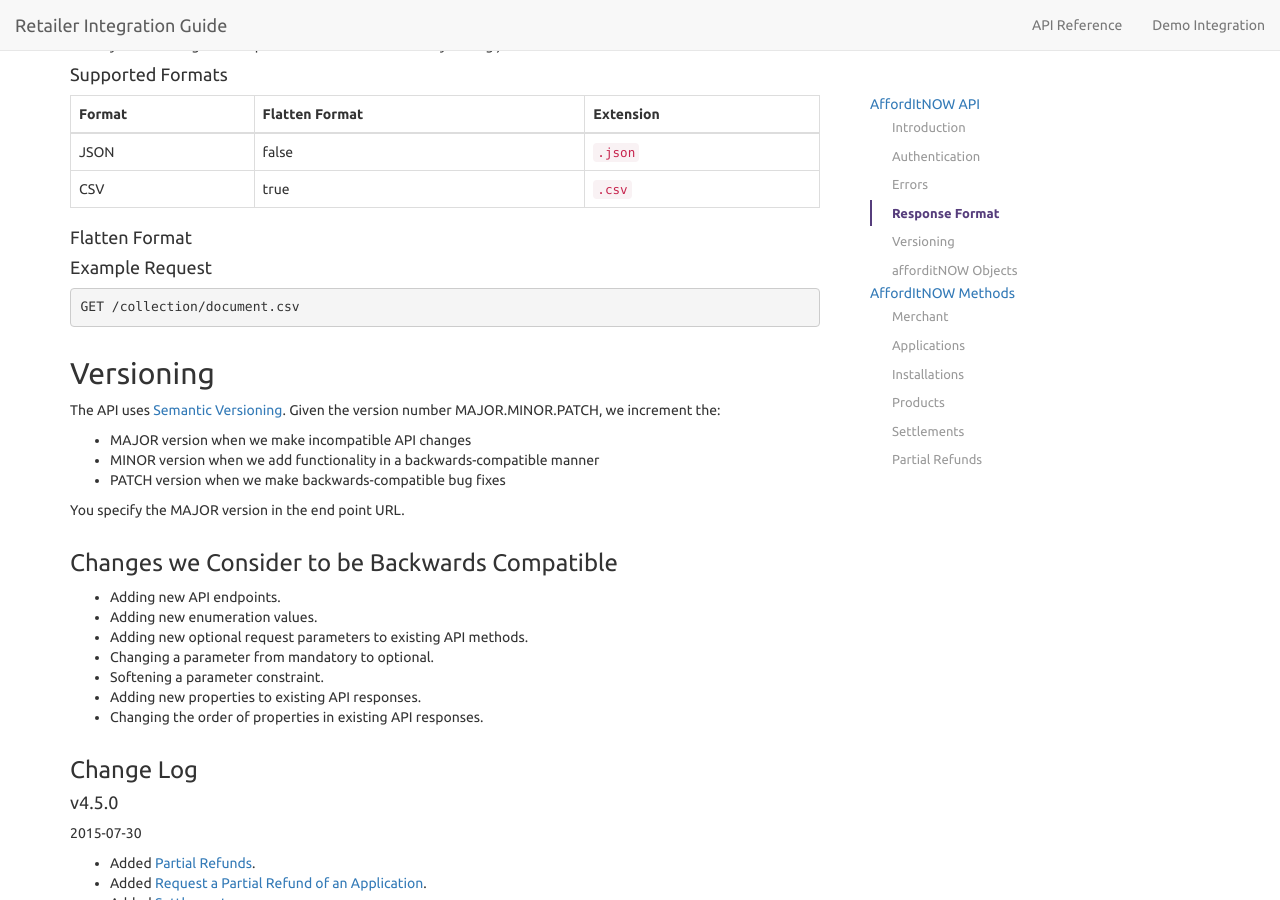
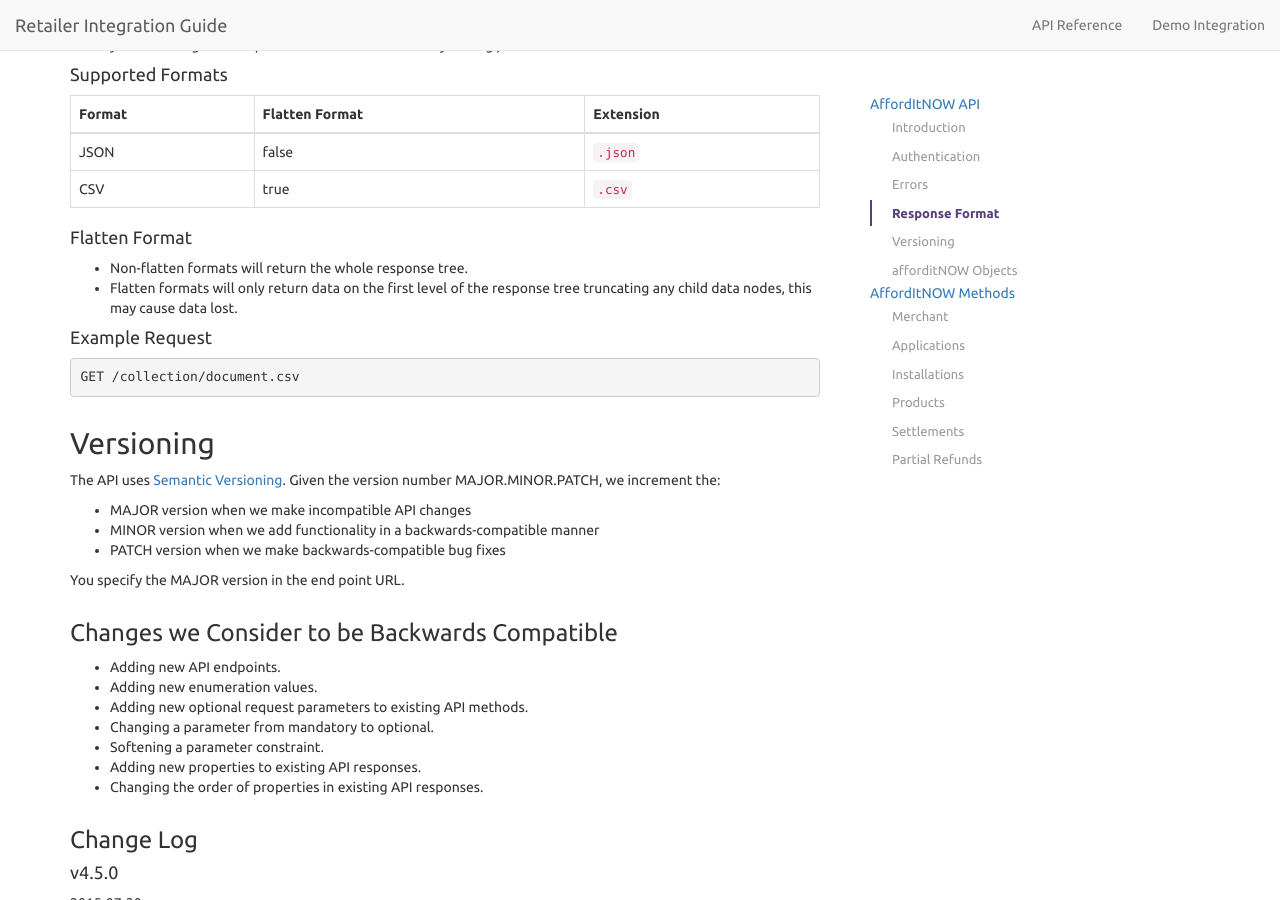
Before and after one commit to PayBreak/retailer-integration-guide, a Jekyll site: the page built from api/index.md, in a window 1280 px wide and 900 px high, scrolled down 1556 px. Built offline with Jekyll 4.4.1, drawn with Linux system fonts in a browser that asks for light colours; nearby versions of some CDN libraries; Markdown is read by kramdown in place of the engine named in the settings.

Commit message:
Flatten format explaination

```diff
--- a/_includes/v4/response_format.md
+++ b/_includes/v4/response_format.md
@@ -10,6 +10,8 @@ JSON   | false          | `.json`
 CSV    | true           | `.csv`
 
 #### Flatten Format
+- Non-flatten formats will return the whole response tree.
+- Flatten formats will only return data on the first level of the response tree truncating any child data nodes, this may cause data lost.
 
 #### Example Request
 
```
